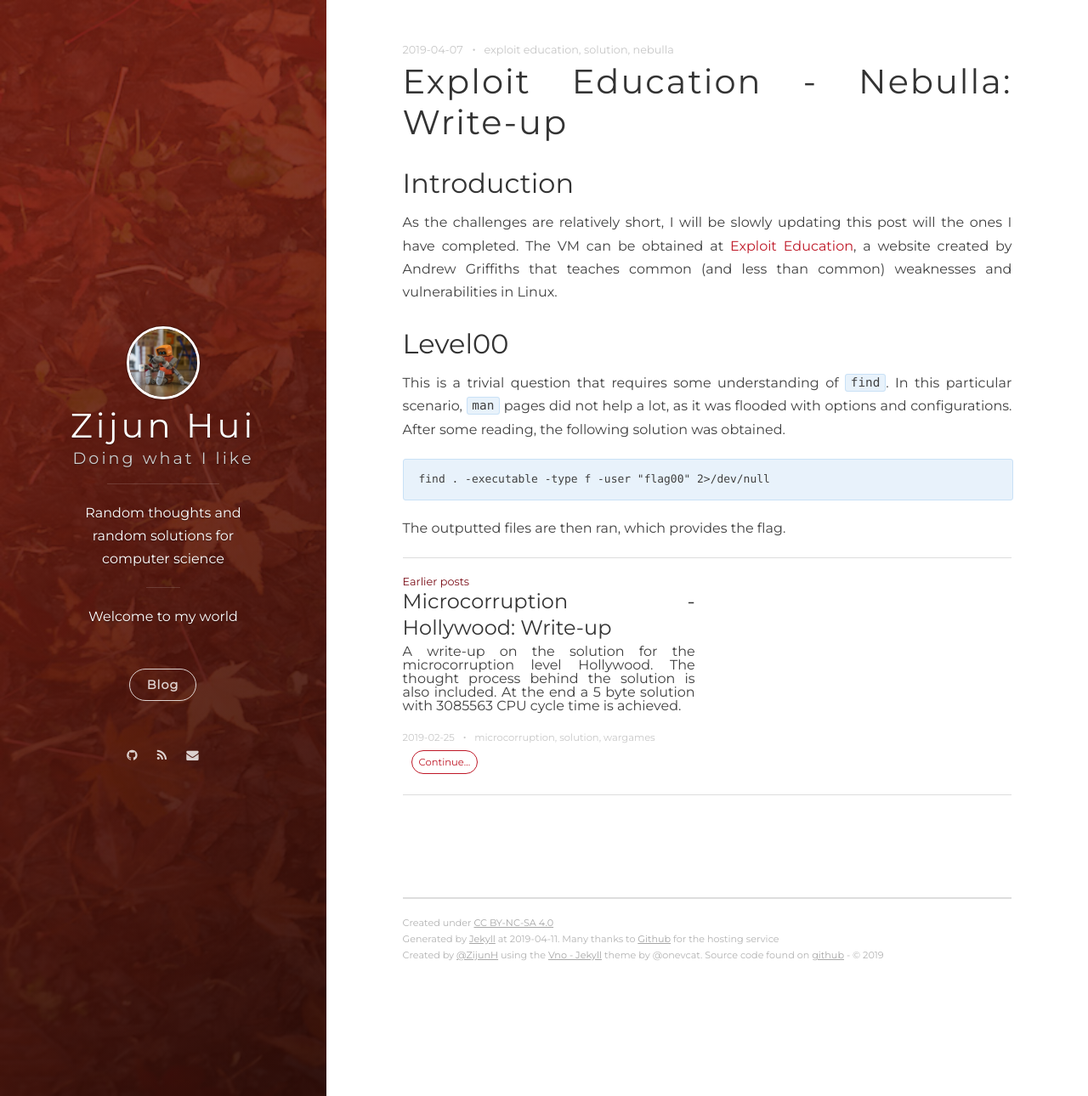
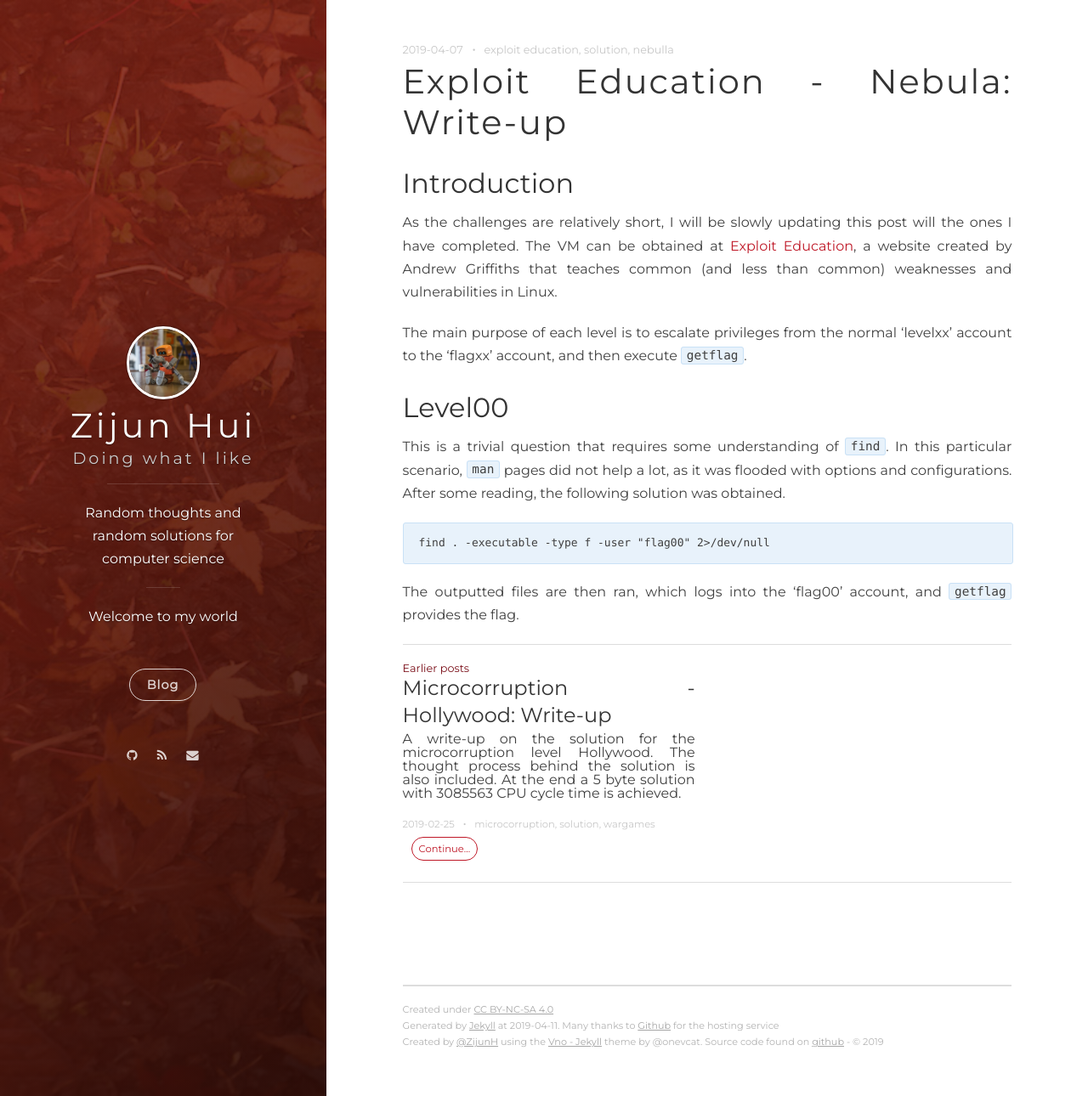
Before and after one commit to ZijunH/zijunh.github.io, a Jekyll site: the page built from _posts/2019-04-07-nebula.md, in a window 1280 px wide and 1290 px high. Shown: the whole window at 85% size. Built offline with Jekyll 4.4.1, drawn with Linux system fonts in a browser that asks for light colours; nearby versions of some CDN libraries; comment, search, counter and statistics services are not loaded.

Commit message:
Content Update

````diff
--- a/_posts/2019-04-07-nebulla.md
+++ b/_posts/2019-04-07-nebula.md
@@ -1,8 +1,8 @@
 ---
 layout: post
-title: "Exploit Education - Nebulla: Write-up"
+title: "Exploit Education - Nebula: Write-up"
 date: 2019-04-07 20:40:32.000000000 +8:00
-excerpt: Write-ups for all the nebulla challenges included in the VM created by exploit education. Nebula covers a variety of simple and intermediate challenges that cover Linux privilege escalation, common scripting language issues, and file system race conditions.
+excerpt: Write-ups for all the nebula challenges included in the VM created by exploit education. Nebula covers a variety of simple and intermediate challenges that cover Linux privilege escalation, common scripting language issues, and file system race conditions.
 tags: [exploit education, solution, nebulla]
 keywords: [exploit education, nebulla, solution, tip, answer, ctf]
 ---
@@ -10,6 +10,8 @@ keywords: [exploit education, nebulla, solution, tip, answer, ctf]
 ## Introduction
 
 As the challenges are relatively short, I will be slowly updating this post will the ones I have completed. The VM can be obtained at [Exploit Education](https://exploit.education/nebula/), a website created by Andrew Griffiths that teaches common (and less than common) weaknesses and vulnerabilities in Linux.
+
+The main purpose of each level is to escalate privileges from the normal 'levelxx' account to the 'flagxx' account, and then execute `getflag`.
 
 ## Level00
 
@@ -19,4 +21,4 @@ This is a trivial question that requires some understanding of `find`. In this p
 find . -executable -type f -user "flag00" 2>/dev/null
 ```
 
-The outputted files are then ran, which provides the flag.
+The outputted files are then ran, which logs into the 'flag00' account, and `getflag` provides the flag.
````
